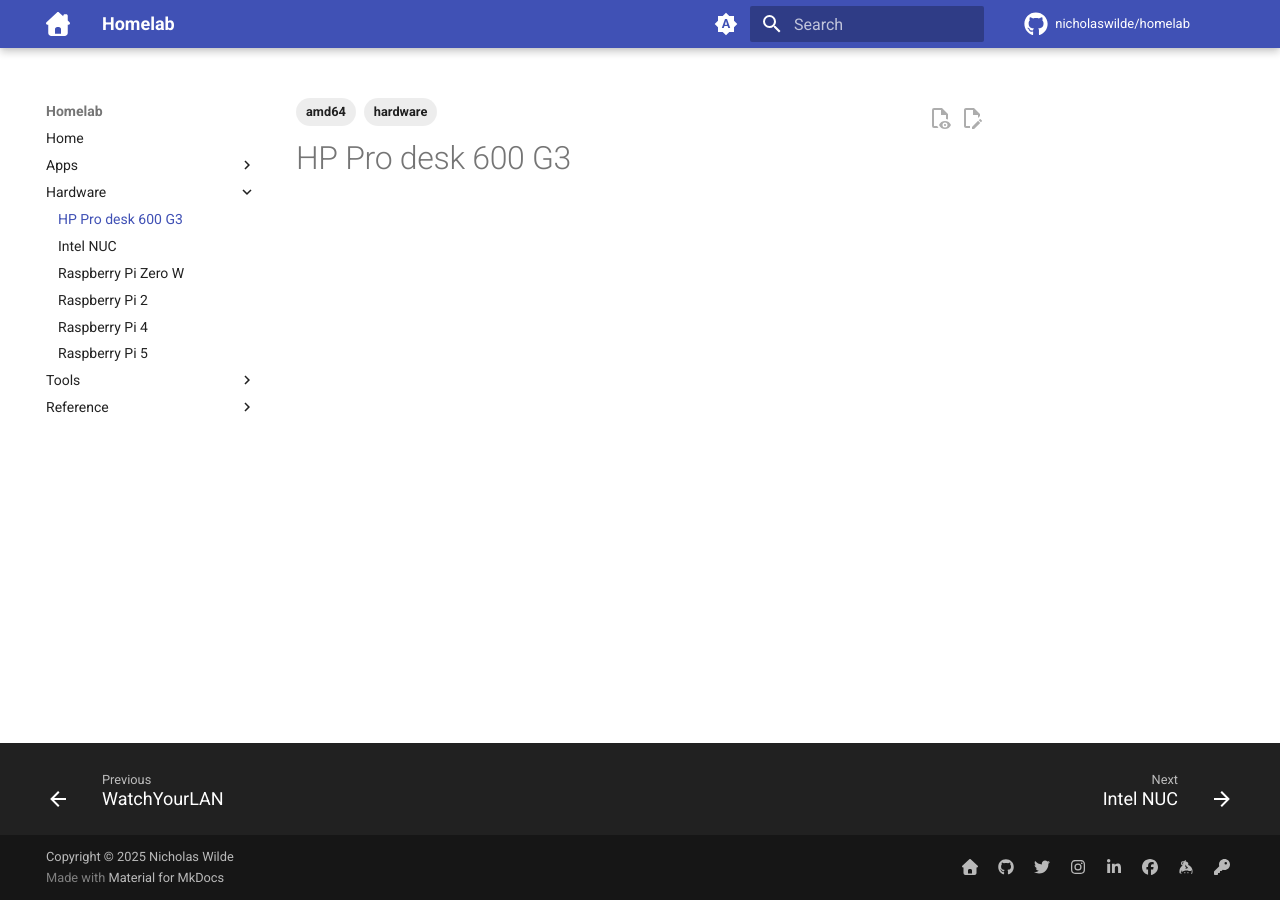
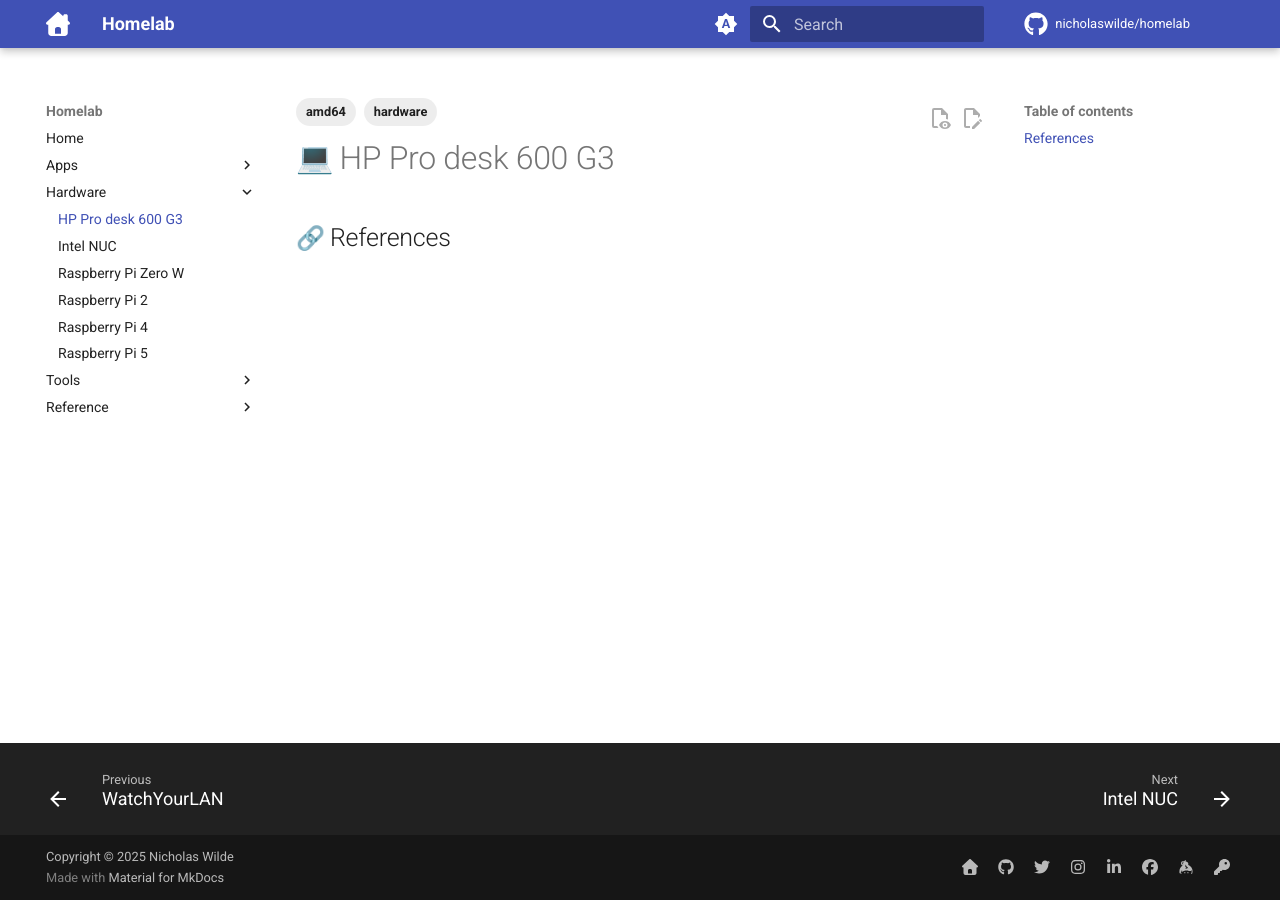
Before and after one commit to nicholaswilde/homelab, an MkDocs documentation site: the page built from docs/hardware/hp-prodesk-600-g3.md, in a window 1280 px wide. Built offline with MkDocs 1.6.1 and Material for MkDocs 9.7.7, drawn with Linux system fonts in a browser that asks for light colours; emoji names are drawn with the system emoji font; comment, search, counter and statistics services are not loaded.

Commit message:
Update hp-prodesk-600-g3.md

```diff
--- a/docs/hardware/hp-prodesk-600-g3.md
+++ b/docs/hardware/hp-prodesk-600-g3.md
@@ -3,4 +3,6 @@
   - hardware
   - amd64
 ---
-# HP Pro desk 600 G3
+# :computer: HP Pro desk 600 G3
+
+## :link: References
```
